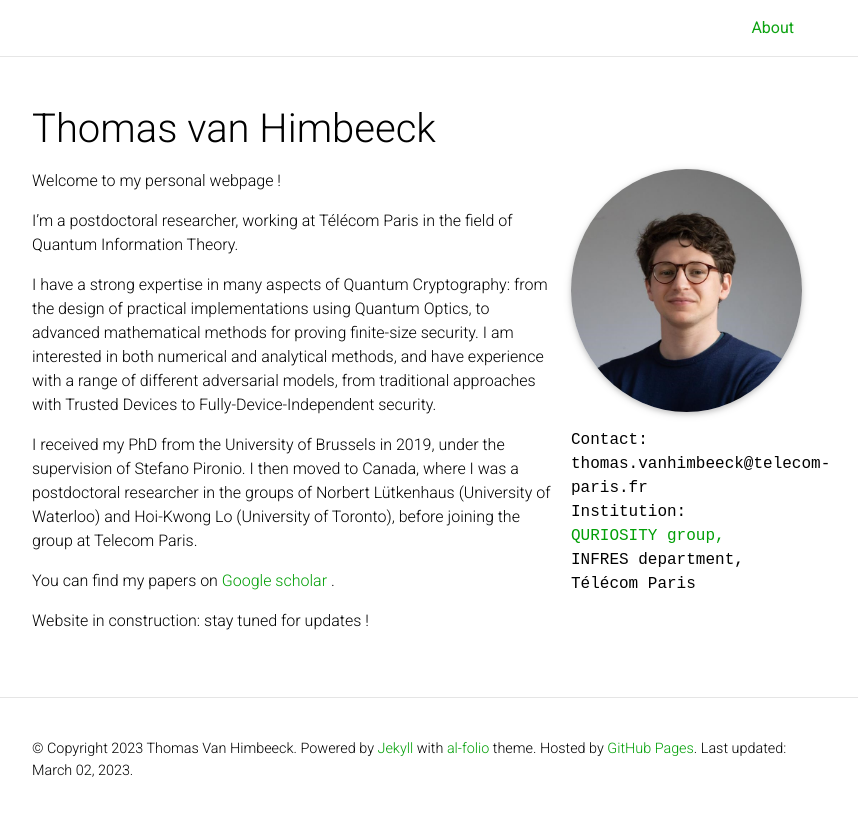
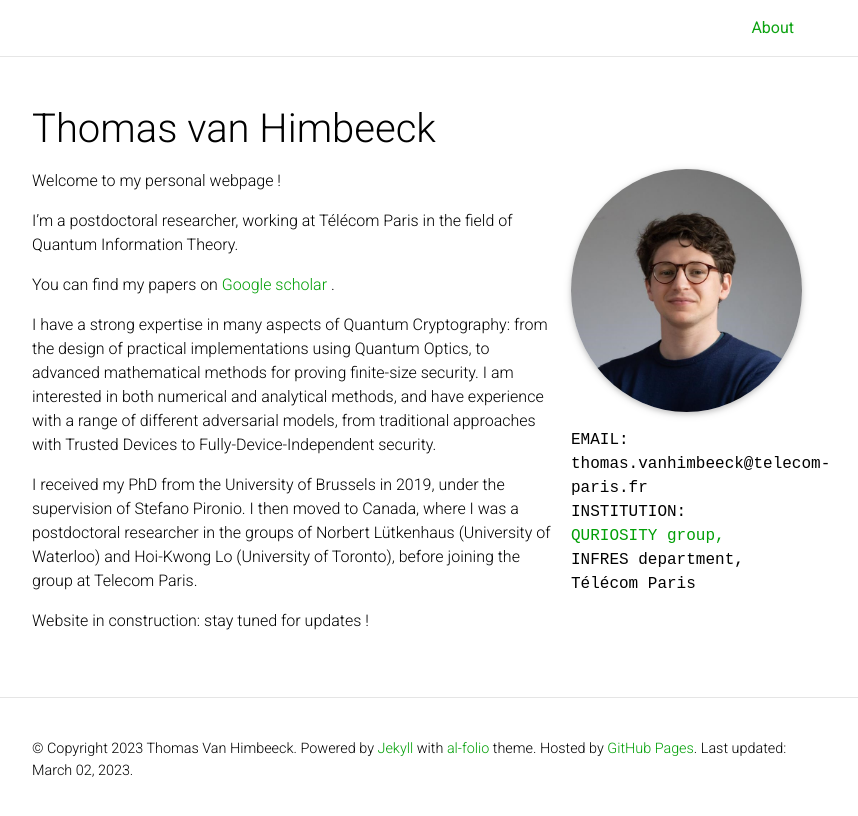
Before and after one commit to tvanhimbeeck/website-old, a Jekyll site: the page built from _pages/about.md, in a window 1280 px wide. Shown: the top 816 px of the page, without its empty margins (223-1081 px from the left). Built offline with Jekyll 4.4.1, drawn with Linux system fonts in a browser that asks for light colours; full-size pictures stand in for the smaller copies a plugin makes; comment, search, counter and statistics services are not loaded; a style sheet for code colours, icons or effects is not loaded.

```diff
--- a/_pages/about.md
+++ b/_pages/about.md
@@ -9,13 +9,11 @@ profile:
   image: prof_pic.jpg
   image_circular: true # crops the image to make it circular
   address: >
-    <p> Contact:</p>
-    <p> thomas.vanhimbeeck@telecom-paris.fr </p>
-    <p> </p>
-    <p> Institution:</p>
-    <p> <a href='https://iqa.telecom-paris.fr/'>QURIOSITY group,</a> </p>
+    <p> EMAIL: thomas.vanhimbeeck@telecom-paris.fr</p>
+    <p> INSTITUTION:</p>
+    <p> <a href='https://iqa.telecom-paris.fr/'>QURIOSITY group,</a></p>
     <p> INFRES department,</p>
-    <p>Télécom Paris </p>
+    <p> Télécom Paris</p>
 
 
 news: false  # includes a list of news items
@@ -28,11 +26,11 @@ Welcome to my personal webpage !
 
 I'm a postdoctoral researcher, working at Télécom Paris in the field of Quantum Information Theory.
 
+You can find my papers on <a href='https://scholar.google.com/citations?user=R3jaUGgAAAAJ&hl=fr&oi=ao'> Google scholar </a>.
+
 I have a strong expertise in many aspects of Quantum Cryptography: from the design of practical implementations using Quantum Optics, to advanced mathematical methods for proving finite-size security. I am interested in both numerical and analytical methods, and have experience with a range of different adversarial models, from traditional approaches with Trusted Devices to Fully-Device-Independent security.
 
 I  received my PhD from the University of Brussels in 2019, under the supervision of Stefano Pironio. I then moved to Canada, where I was a postdoctoral researcher in the groups of Norbert Lütkenhaus (University of Waterloo) and Hoi-Kwong Lo (University of Toronto), before joining the group at Telecom Paris.
-
-You can find my papers on <a href='https://scholar.google.com/citations?user=R3jaUGgAAAAJ&hl=fr&oi=ao'> Google scholar </a>.
 
 Website in construction: stay tuned for updates !
 
--- /dev/null
+++ b/googlee0eb2b88e476490f.html
@@ -0,0 +1 @@
+google-site-verification: googlee0eb2b88e476490f.html
```
